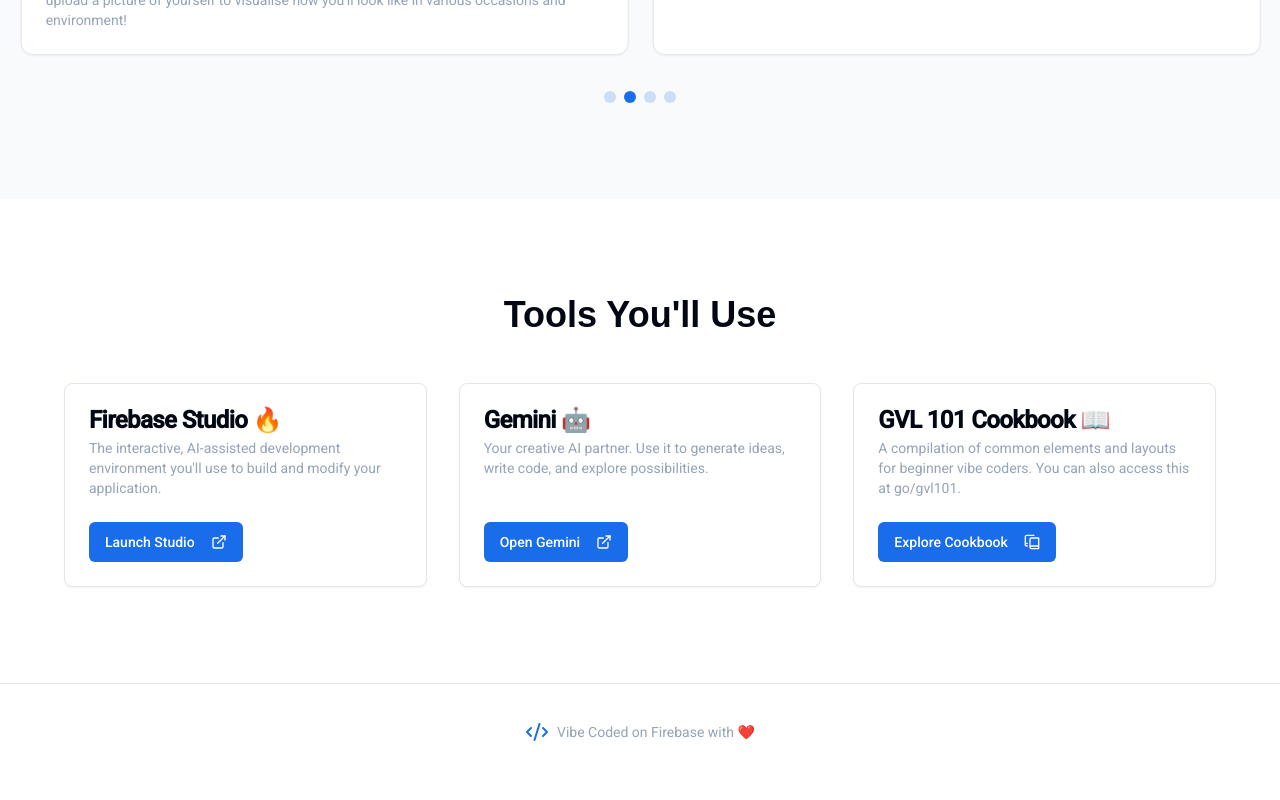
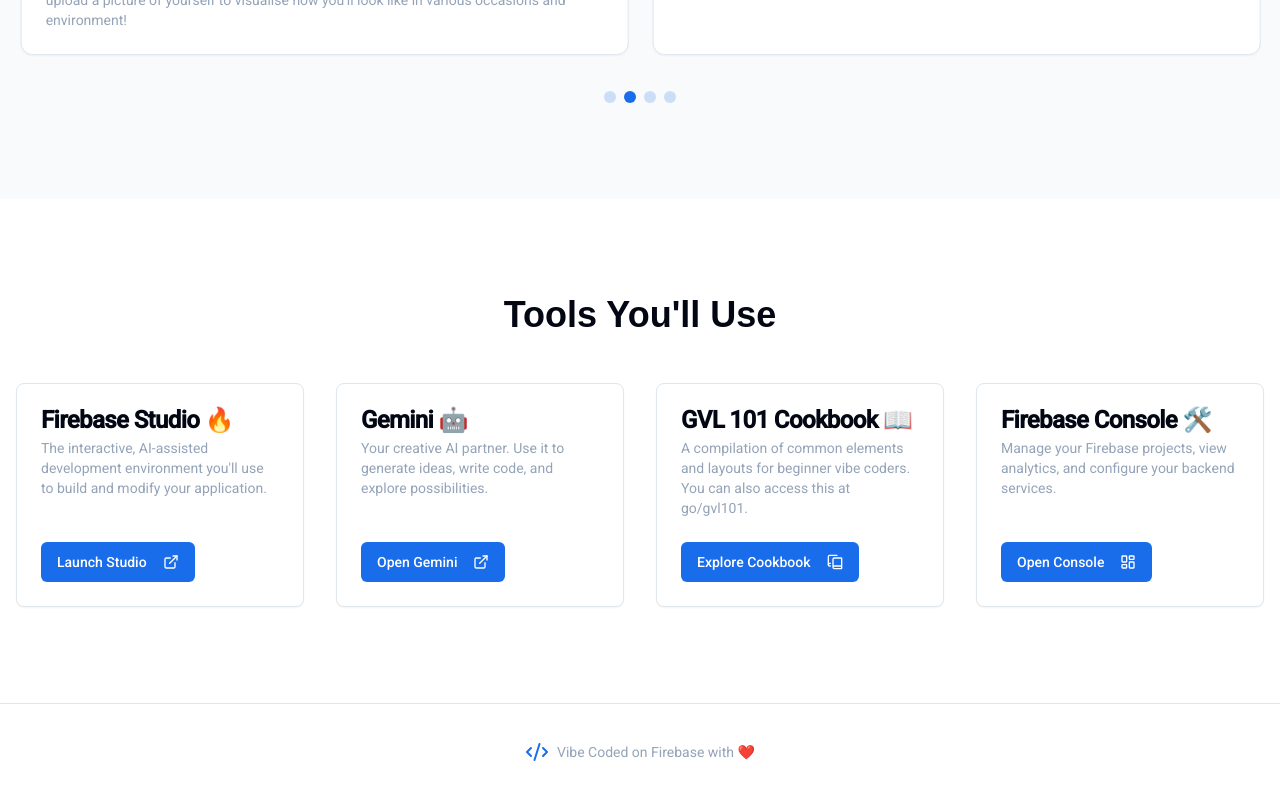
Before and after one commit to abiya-ai/GVL2025, a Next.js app: page / in a window 1280 px wide. Shown: the part 1694-2494 px from the top of the page. Built offline with nearby package versions, Linux system fonts and the light colour scheme; a web font is replaced by a local one.

Commit message:
under tools you'll use I want to add in another link: console.firebase.g

```diff
--- a/src/app/page.tsx
+++ b/src/app/page.tsx
@@ -13,7 +13,7 @@
 import { stories } from '@/lib/stories';
 import { PlaceHolderImages } from '@/lib/placeholder-images';
 import { Button } from '@/components/ui/button';
-import { ArrowRight, ExternalLink, Info, BookCopy } from 'lucide-react';
+import { ArrowRight, ExternalLink, Info, BookCopy, LayoutDashboard } from 'lucide-react';
 import {
   Tooltip,
   TooltipContent,
@@ -256,7 +256,7 @@
           <h2 className="text-3xl md:text-4xl font-bold mb-12 text-center font-headline">
             Tools You&apos;ll Use
           </h2>
-          <div className="grid grid-cols-1 md:grid-cols-2 lg:grid-cols-3 gap-8 max-w-6xl mx-auto">
+          <div className="grid grid-cols-1 md:grid-cols-2 lg:grid-cols-4 gap-8 max-w-7xl mx-auto">
             <Card className="flex flex-col">
               <CardHeader>
                 <CardTitle>Firebase Studio 🔥</CardTitle>
@@ -317,6 +317,25 @@
                 </Button>
               </CardContent>
             </Card>
+             <Card className="flex flex-col">
+              <CardHeader>
+                <CardTitle>Firebase Console 🛠️</CardTitle>
+                <CardDescription>
+                  Manage your Firebase projects, view analytics, and configure your backend services.
+                </CardDescription>
+              </CardHeader>
+              <CardContent className="mt-auto">
+                <Button asChild className="w-full md:w-auto">
+                  <a
+                    href="https://console.firebase.google.com/"
+                    target="_blank"
+                    rel="noopener noreferrer"
+                  >
+                    Open Console <LayoutDashboard className="ml-2" />
+                  </a>
+                </Button>
+              </CardContent>
+            </Card>
           </div>
         </div>
       </section>
```
